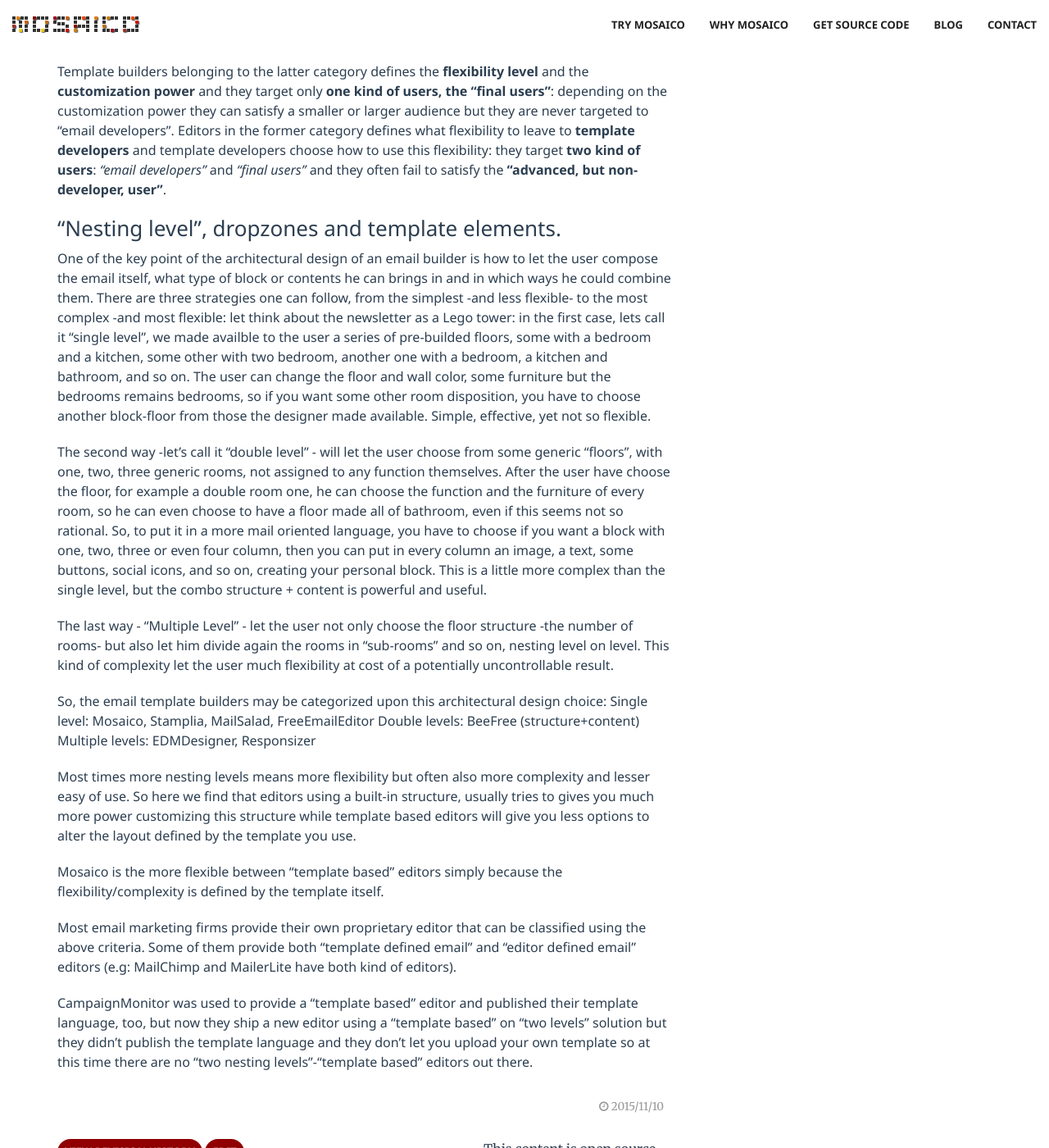
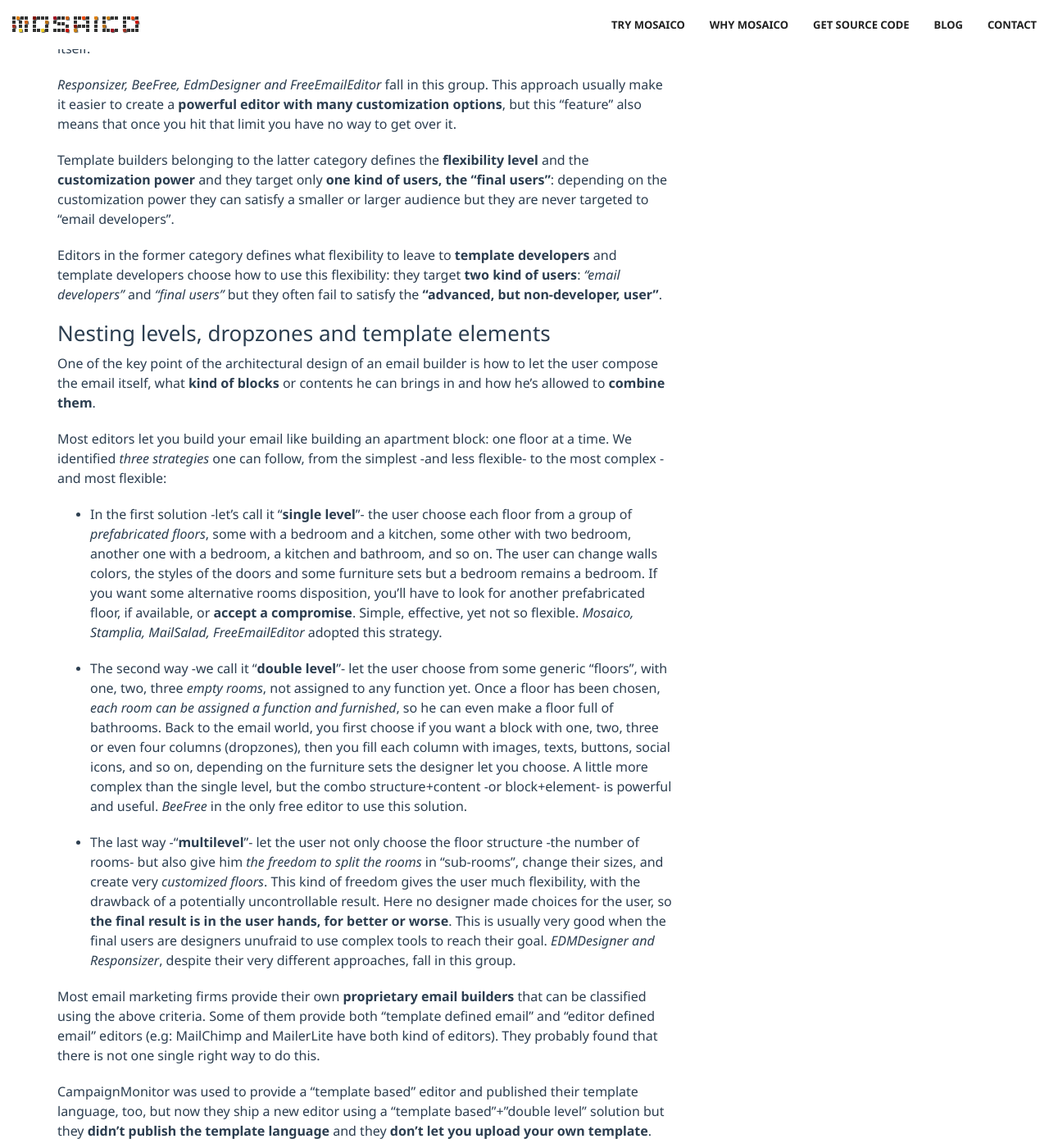
Before and after one commit to voidlabs/mosaico.io, a Jekyll site: the page built from _posts/2015-11-10-classifying-free-email-template-builders.md, in a window 1280 px wide and 1400 px high, scrolled down 1374 px. Shown: the whole window at 82% size. Built offline with Jekyll 4.4.1, drawn with Linux system fonts in a browser that asks for light colours; Markdown is read by kramdown in place of the engine named in the settings; comment, search, counter and statistics services are not loaded; some of the changed text lies outside the part shown.

Commit message:
Article review

```diff
--- a/_posts/2015-11-10-classifying-free-email-template-builders.md
+++ b/_posts/2015-11-10-classifying-free-email-template-builders.md
@@ -19,51 +19,43 @@
 
 Being the only **opensource** product, *Mosaico* has a special position in this categorization: of course we hope to make some money by providing **Commercial Support** for Mosaico but we mainly opensourced it with the hope to create a **community** around it.
 
-You will also find plenty of **proprietary Email Editors** built-in in the platform of most email marketing firms like *Mailchimp, CampaignMonitor, BenchmarkEmail* and more.
+You will also find plenty of **proprietary Email Editors** built-in in the platform of most email marketing firms like *Mailchimp, CampaignMonitor, BenchmarkEmail* and many more.
 
-<!--more-->
 
 ### Architectural choices
 
 #### "Template based" vs "Built-in" HTML structure
 
-**Template based html structure**: *Mosaico, Stamplia and Mailsalad* let you compose and customize a **"master template"**. The result you obtain depends on the template you chose to work with.
-Your result **will be responsive** if the template was responsive and the result may change a lot depending on the input template.
-Most editors belonging to this category publish a **"template language"** to let Email developers build their own *"master template"* and add some special declaration to their template so to **enable the editor** in order to customize it. The template developer will be able to decide **which blocks can be used and which properties can be changed**.
+**Template based html structure**: *Mosaico, Stamplia and Mailsalad* let you compose and customize a **"master template"**. The result you can obtain heavily depends on the template you chose to work with.
 
-*Stamplia* and *MailSalad* have a **simpler** template language than *Mosaico*: this means that it is easier to create templates for Stamplia or MailSalad but the resulting template will be **less customizable**. Mosaico gives much more power (*and responsibilities*) to template developers. This means Mosaico may have **more or less customization options** depending on the template itself.
+For example your result **will be responsive** if the template was responsive or it will be **mobile first** if the template decided for this approach.
+
+Most editors belonging to this category publish a **"template language"** to let Email developers build their own *"master template"* and add some special declaration to their template so to **allow the editor to customize it**. Template developers will be able to decide **which blocks can be used and which properties can be changed**.
+
+*Stamplia* and *MailSalad* have a **simpler** template language than *Mosaico*: this means that it is easier to create templates for Stamplia or MailSalad but the resulting template will be **less customizable**. Mosaico gives much more power (*and responsibilities*) to template developers.
 
 **Built-in html structure**: many editors prefer to use an *"hardcoded"* html structure. This usually means that you can't use **customized templates** but only some "layout" provided by the editor itself.
-*Responsizer, BeeFree, EdmDesigner and FreeEmailEditor* fall in this group. This approach usually make it easier to create a **powerful editor with many customization options**, but this "feature" also means that once you hit that limit you have no way to bypass it. It also means that they often offer a lot of customizations that some final user may find "too much" and confuse them.
+
+*Responsizer, BeeFree, EdmDesigner and FreeEmailEditor* fall in this group. This approach usually make it easier to create a **powerful editor with many customization options**, but this "feature" also means that once you hit that limit you have no way to get over it.
 
 Template builders belonging to the latter category defines the **flexibility level** and the **customization power** and they target only **one kind of users, the "final users"**: depending on the customization power they can satisfy a smaller or larger audience but they are never targeted to "email developers".
-Editors in the former category defines what flexibility to leave to **template developers** and template developers choose how to use this flexibility: they target **two kind of users**: *"email developers"* and *"final users"* and they often fail to satisfy the **"advanced, but non-developer, user"**.
 
-### "Nesting level", dropzones and template elements.
+Editors in the former category defines what flexibility to leave to **template developers** and template developers choose how to use this flexibility: they target **two kind of users**: *"email developers"* and *"final users"* but they often fail to satisfy the **"advanced, but non-developer, user"**.
 
-One of the key point of the architectural design of an email builder is how to let the user compose the email itself, what type of block or contents he can brings in and in which ways he could combine them.
-There are three strategies one can follow, from the simplest -and less flexible- to the most complex -and most flexible: let think about the newsletter as a Lego tower: in the first case, lets call it "single level", we made availble to the user a series of pre-builded floors, some with a bedroom and a kitchen, some other with two bedroom, another one with a bedroom, a kitchen and bathroom, and so on.
-The user can change the floor and wall color, some furniture but the bedrooms remains bedrooms, so if you want some other room disposition, you have to choose another block-floor from those the designer made available.
-Simple, effective, yet not so flexible.
+### Nesting levels, dropzones and template elements
 
-The second way -let's call it "double level" - will let the user choose from some generic "floors", with one, two, three generic rooms, not assigned to any function themselves.
-After the user have choose the floor, for example a double room one, he can choose the function and the furniture of every room, so he can even choose to have a floor made all of bathroom, even if this seems not so rational. So, to put it in a more mail oriented language, you have to choose if you want a block with one, two, three or even four column, then you can put in every column an image, a text, some buttons, social icons, and so on, creating your personal block.
-This is a little more complex than the single level, but the combo structure + content is powerful and useful.
+One of the key point of the architectural design of an email builder is how to let the user compose the email itself, what **kind of blocks** or contents he can brings in and how he's allowed to **combine them**.
 
-The last way - "Multiple Level" - let the user not only choose the floor structure -the number of rooms- but also let him divide again the rooms in "sub-rooms" and so on, nesting level on level.
-This kind of complexity let the user much flexibility at cost of a potentially uncontrollable result.
+Most editors let you build your email like building an apartment block: one floor at a time. We identified *three strategies* one can follow, from the simplest -and less flexible- to the most complex -and most flexible:
 
-So, the email template builders may be categorized upon this architectural design choice:
-Single level: Mosaico, Stamplia, MailSalad, FreeEmailEditor
-Double levels: BeeFree (structure+content)
-Multiple levels: EDMDesigner, Responsizer
+- In the first solution -let's call it "**single level**"- the user choose each floor from a group of *prefabricated floors*, some with a bedroom and a kitchen, some other with two bedroom, another one with a bedroom, a kitchen and bathroom, and so on.
+The user can change walls colors, the styles of the doors and some furniture sets but a bedroom remains a bedroom. If you want some alternative rooms disposition, you'll have to look for another prefabricated floor, if available, or **accept a compromise**. Simple, effective, yet not so flexible. *Mosaico, Stamplia, MailSalad, FreeEmailEditor* adopted this strategy.
 
-Most times more nesting levels means more flexibility but often also more complexity and lesser easy of use.
-So here we find that editors using a built-in structure, usually tries to gives you much more power customizing this structure while template based editors will give you less options to alter the layout defined by the template you use.
+- The second way -we call it "**double level**"- let the user choose from some generic "floors", with one, two, three *empty rooms*, not assigned to any function yet. Once a floor has been chosen, *each room can be assigned a function and furnished*, so he can even make a floor full of bathrooms. Back to the email world, you first choose if you want a block with one, two, three or even four columns (dropzones), then you fill each column with images, texts,  buttons, social icons, and so on, depending on the furniture sets the designer let you choose. A little more complex than the single level, but the combo structure+content -or block+element- is powerful and useful. *BeeFree* in the only free editor to use this solution.
 
-Mosaico is the more flexible between "template based" editors simply because the flexibility/complexity is defined by the template itself.
+- The last way -"**multilevel**"- let the user not only choose the floor structure -the number of rooms- but also give him *the freedom to split the rooms* in "sub-rooms", change their sizes, and create very *customized floors*. This kind of freedom gives the user much flexibility, with the drawback of a potentially uncontrollable result. Here no designer made choices for the user, so **the final result is in the user hands, for better or worse**. This is usually very good when the final users are designers unufraid to use complex tools to reach their goal. *EDMDesigner and Responsizer*, despite their very different approaches, fall in this group.
 
-Most email marketing firms provide their own proprietary editor that can be classified using the above criteria.
-Some of them provide both "template defined email" and "editor defined email" editors (e.g: MailChimp and MailerLite have both kind of editors).
+Most email marketing firms provide their own **proprietary email builders** that can be classified using the above criteria.
+Some of them provide both "template defined email" and "editor defined email" editors (e.g: MailChimp and MailerLite have both kind of editors). They probably found that there is not one single right way to do this.
 
-CampaignMonitor was used to provide a "template based" editor and published their template language, too, but now they ship a new editor using a "template based" on "two levels" solution but they didn't publish the template language and they don't let you upload your own template so at this time there are no "two nesting levels"-"template based" editors out there.
+CampaignMonitor was used to provide a "template based" editor and published their template language, too, but now they ship a new editor using a "template based"+"double level" solution but they **didn't publish the template language** and they **don't let you upload your own template**.
```
Also changed, not shown: other parts of _posts/2015-11-10-classifying-free-email-template-builders.md (+3 -3 lines).
